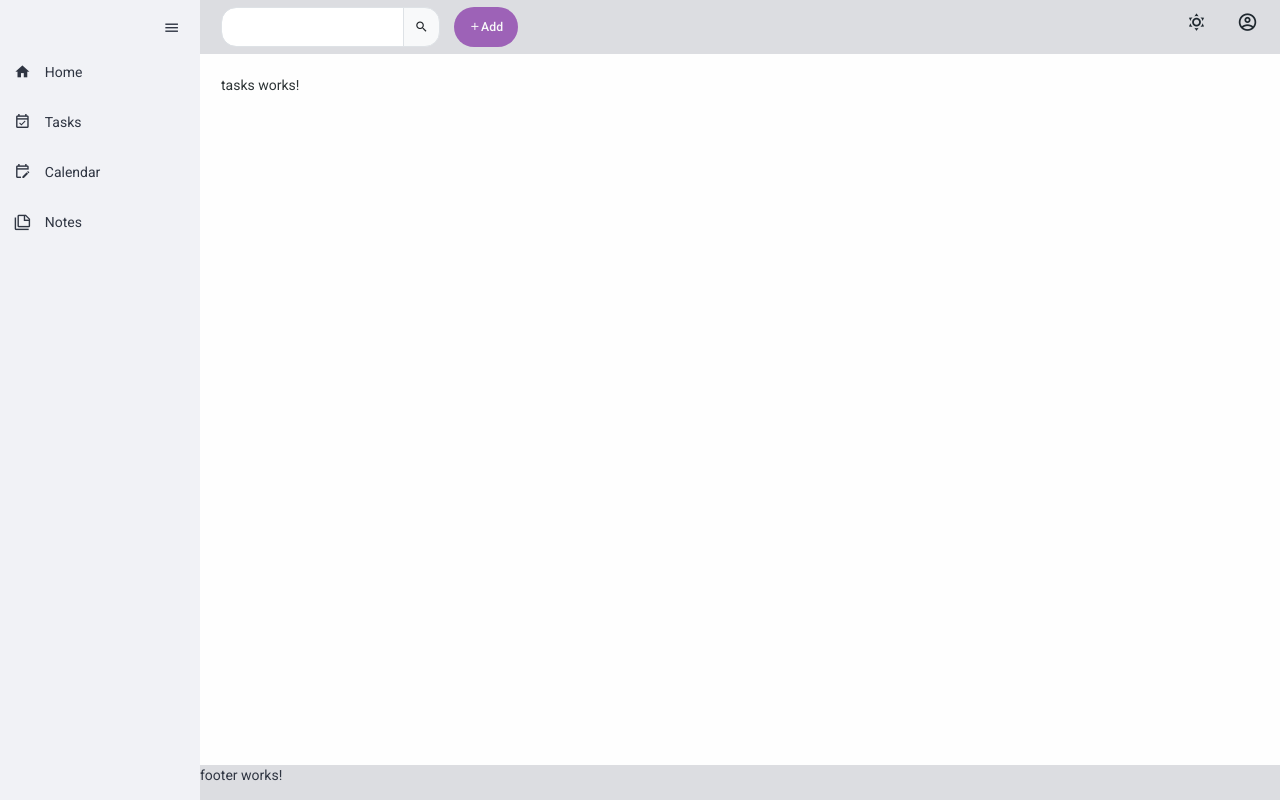
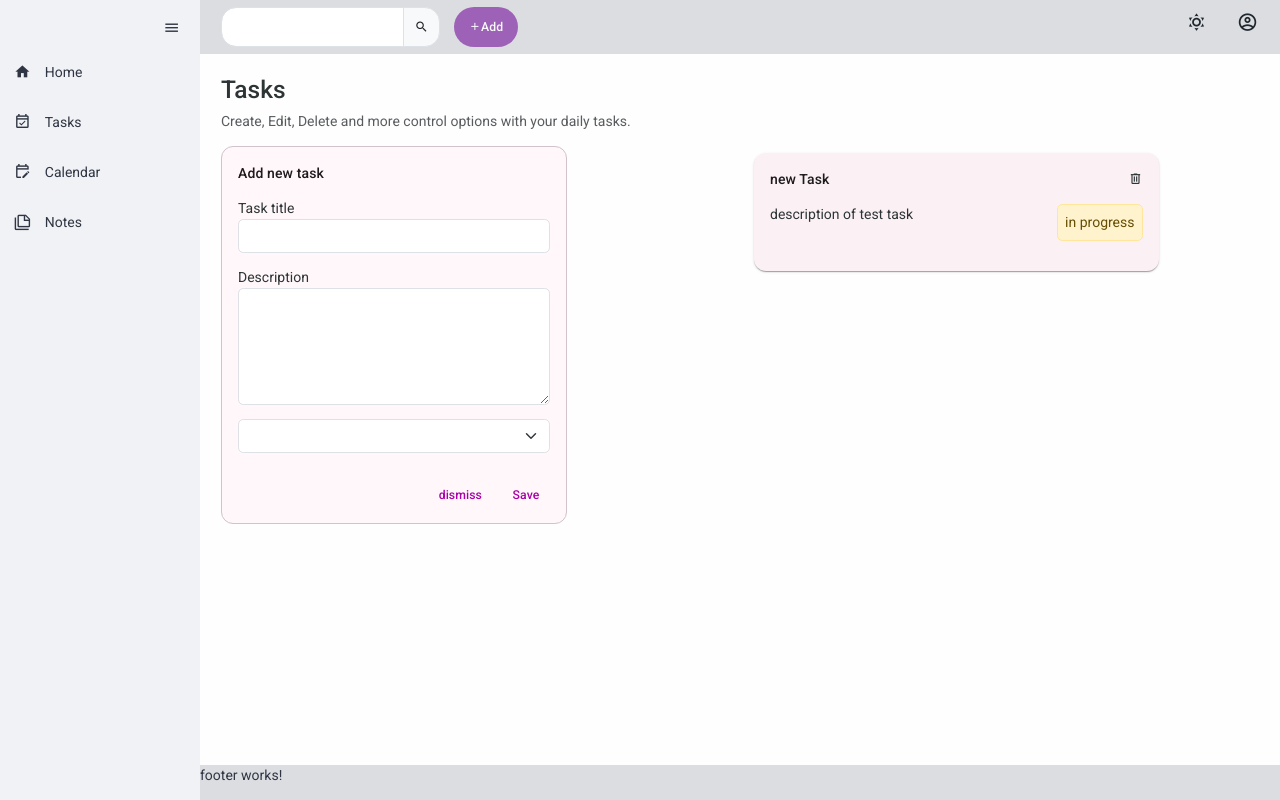
Before and after one commit to ahmad-shobasi/Lifehub, an Angular app in the folder lifehub/: page /tasks in a window 1280 px wide. Built offline with nearby package versions, Linux system fonts and the light colour scheme.

Commit message:
Create tasks page template.
Create template as two section:
1: task form to create task.
2: task list to loop throw tasks list and display it.

```diff
--- a/lifehub/src/app/pages/tasks/tasks.html
+++ b/lifehub/src/app/pages/tasks/tasks.html
@@ -1 +1,20 @@
-<p>tasks works!</p>
+<app-header
+  pageTitle="Tasks"
+  subtitle="Create, Edit, Delete and more control options with your daily tasks."
+/>
+<div class="content">
+  <div class="row g-0">
+    <div class="col-4">
+      <app-tasks-form (updateTaskList)="createTask($event)" />
+    </div>
+    <div class="col-2"></div>
+    <div class="col-5 px-3">
+      @for (card of tasksList; track $index) {
+      <div class="my-2">
+        <app-task-card [card]="card" />
+      </div>
+      }
+    </div>
+    <div class="col-1"></div>
+  </div>
+</div>
--- a/lifehub/src/app/pages/tasks/tasks.ts
+++ b/lifehub/src/app/pages/tasks/tasks.ts
@@ -1,11 +1,47 @@
 import { Component } from '@angular/core';
+import { Header } from '../../shared/components/header/header';
+import { TasksForm } from '../../shared/components/tasks-form/tasks-form';
+import {
+  TaskCard,
+  TaskCardModel,
+} from '../../shared/components/task-card/task-card';
+import { AbstractControl } from '@angular/forms';
+import { PriorityEnum } from '../../shared/components/priority/priority';
 
 @Component({
   selector: 'app-tasks',
-  imports: [],
+  imports: [Header, TasksForm, TaskCard],
   templateUrl: './tasks.html',
-  styleUrl: './tasks.scss'
+  styleUrl: './tasks.scss',
 })
 export class Tasks {
+  tasksList: TaskCardModel[] = [
+    {
+      title: 'new Task',
+      description: 'description of test task ',
+      priority: PriorityEnum.InProgress,
+    },
+  ];
+  createTask(form: { [key: string]: AbstractControl<any, any, any> }) {
+    const priorityValues = [
+      PriorityEnum.Todo,
+      PriorityEnum.InProgress,
+      PriorityEnum.Overdue,
+      PriorityEnum.Done,
+    ];
+    const priorityIndex = form['taskPriority'].value - 1;
 
+    const data: TaskCardModel = {
+      title: form['taskTitle'].value,
+      description: form['description'].value,
+      priority: priorityValues[priorityIndex],
+      // deleteTask: ()=> this.deleteTaskCard(1),
+    };
+    this.tasksList.push(data);
+  }
+
+  deleteTaskCard(id: number) {
+    const index = this.tasksList.findIndex((card) => card.id === id);
+    this.tasksList.slice(0, index);
+  }
 }
```
